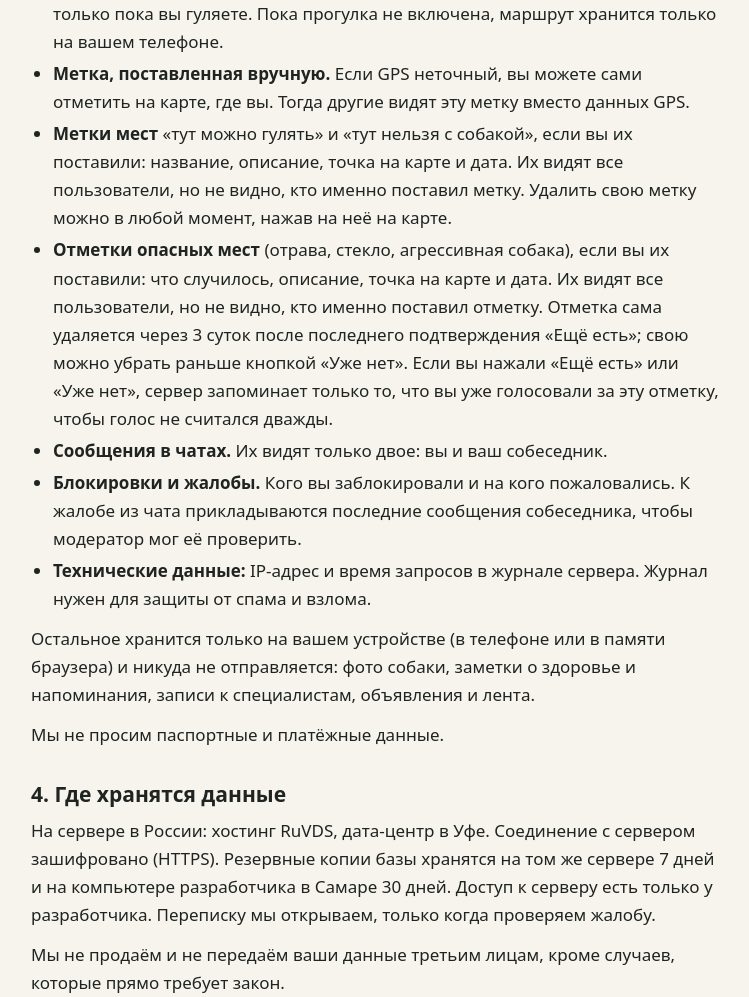
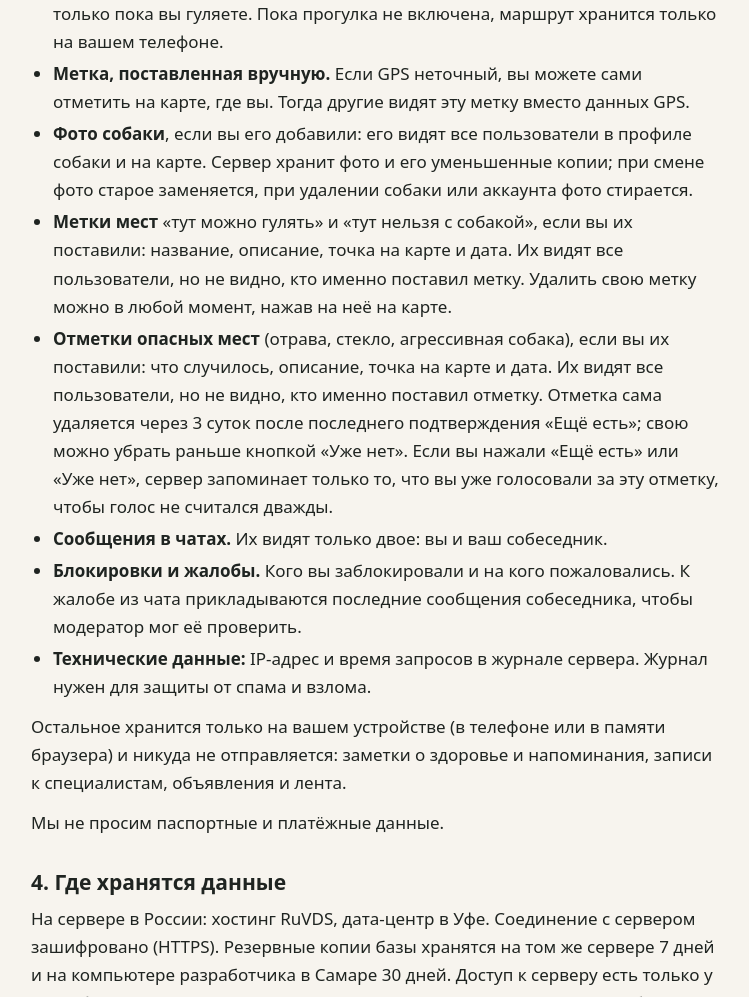
Before and after one commit to evgeniykorobach-eng/gulyaem, a plain HTML site: page privacy-app.html in a window 1280 px wide. Shown: the part 1372-2369 px from the top of the page, without its empty margins (265-1014 px from the left). Drawn offline with Linux system fonts and the light colour scheme.

Commit message:
Политика: фото собаки теперь на сервере и видно всем
Co-Authored-By: Claude Opus 5.5 <noreply@anthropic.com>

```diff
--- a/privacy-app.html
+++ b/privacy-app.html
@@ -75,6 +75,8 @@ li { margin-bottom: 4px; }
     <li><b>Маршрут прогулки</b>, если вы сами нарисовали его на карте. Другие видят его, только пока вы гуляете.
     Пока прогулка не включена, маршрут хранится только на вашем телефоне.</li>
     <li><b>Метка, поставленная вручную.</b> Если GPS неточный, вы можете сами отметить на карте, где вы. Тогда другие видят эту метку вместо данных GPS.</li>
+    <li><b>Фото собаки</b>, если вы его добавили: его видят все пользователи в профиле собаки и на карте. Сервер хранит фото и его уменьшенные копии;
+    при смене фото старое заменяется, при удалении собаки или аккаунта фото стирается.</li>
     <li><b>Метки мест</b> «тут можно гулять» и «тут нельзя с собакой», если вы их поставили: название, описание, точка на карте и дата.
     Их видят все пользователи, но не видно, кто именно поставил метку. Удалить свою метку можно в любой момент, нажав на неё на карте.</li>
     <li><b>Отметки опасных мест</b> (отрава, стекло, агрессивная собака), если вы их поставили: что случилось, описание, точка на карте и дата.
@@ -85,7 +87,7 @@ li { margin-bottom: 4px; }
     последние сообщения собеседника, чтобы модератор мог её проверить.</li>
     <li><b>Технические данные:</b> IP-адрес и время запросов в журнале сервера. Журнал нужен для защиты от спама и взлома.</li>
   </ul>
-  <p>Остальное хранится только на вашем устройстве (в телефоне или в памяти браузера) и никуда не отправляется: фото собаки, заметки о здоровье и напоминания,
+  <p>Остальное хранится только на вашем устройстве (в телефоне или в памяти браузера) и никуда не отправляется: заметки о здоровье и напоминания,
   записи к специалистам, объявления и лента.</p>
   <p>Мы не просим паспортные и платёжные данные.</p>
 
```
Also changed, not shown: privacy.html (+1 -1 lines).
